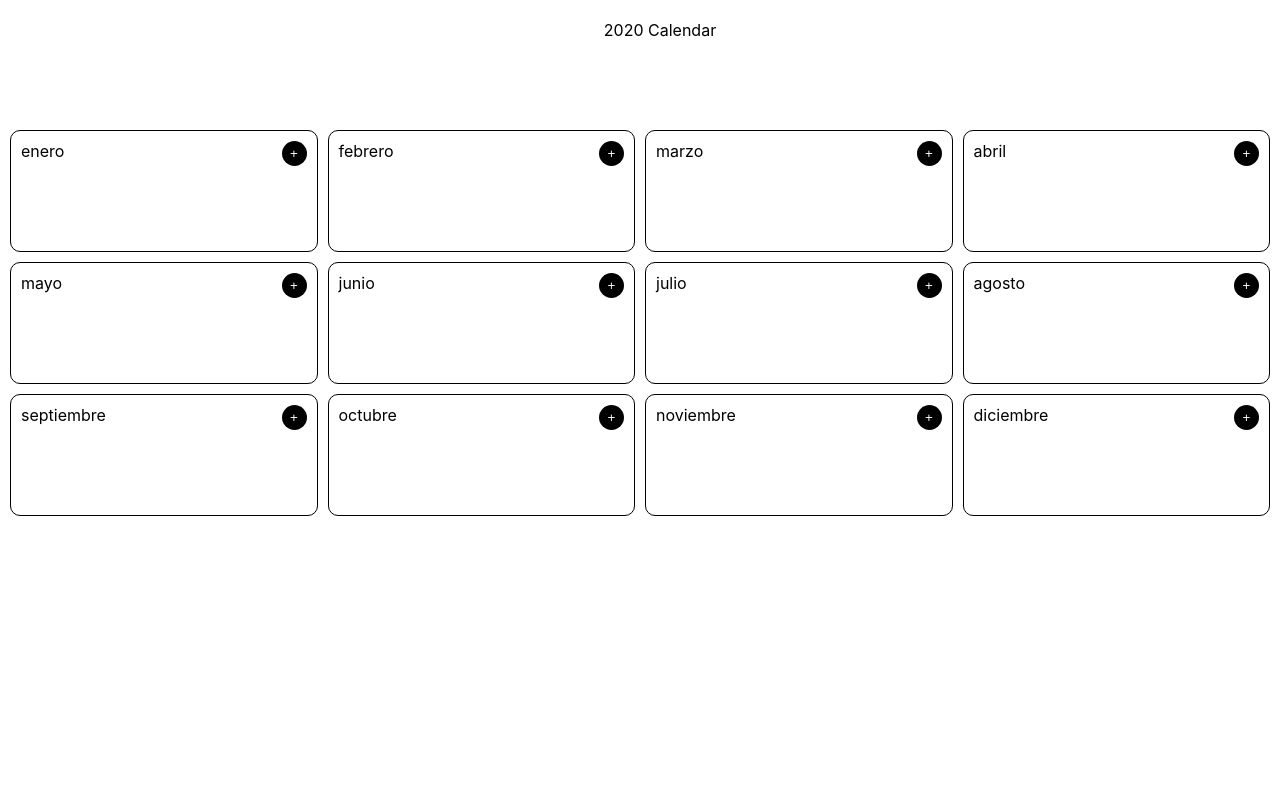
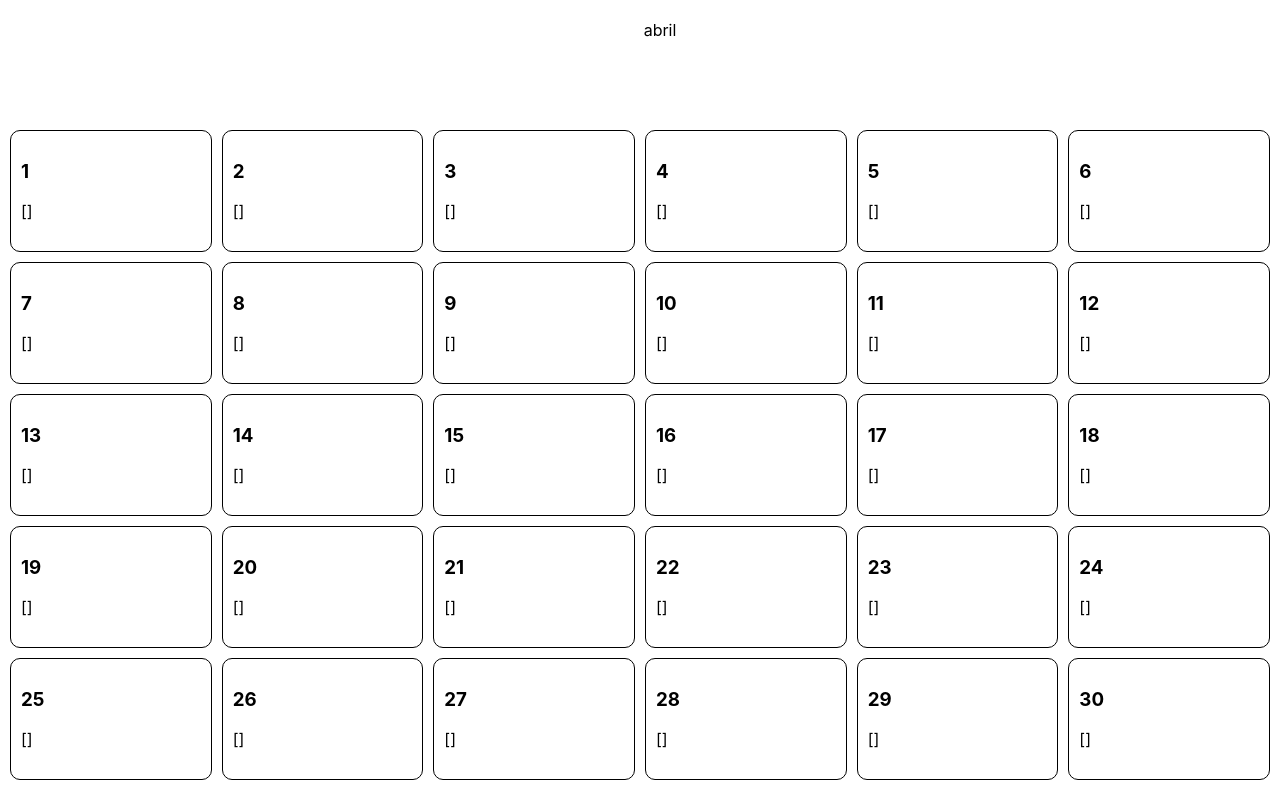
Before and after one commit to jmmzzei/redux-calendar, a React (Create React App) app: page /abril in a window 1280 px wide. Shown: the top 800 px of the page. Built offline with nearby package versions, Linux system fonts and the light colour scheme.

Commit message:
Populate DayCalendar.js and refactor routing

```diff
--- a/src/App.js
+++ b/src/App.js
@@ -9,10 +9,8 @@ function App() {
     return (
         <Router>
             <Switch>
-                <Route path='/day'>
-                    <DayCalendar />
-                </Route>
-
+                <Route path='/:month'
+                    component={DayCalendar} />
                 <Route path='/'>
                     <Navbar />
                     <Calendar />
--- a/src/components/CalendarStyled.js
+++ b/src/components/CalendarStyled.js
@@ -5,6 +5,6 @@ export const CalendarStyled = styled.section`
   margin: 0;
   padding: 5px;
   display: grid;
-  grid-template-columns: repeat(4, 1fr);
-  grid-template-rows: repeat(3, 1fr);
+  grid-template-columns: repeat(${props => props.month ? 6 : 4}, 1fr);
+  grid-template-rows: repeat(${props => props.month ? 5 : 3}, 1fr);
 `;
--- /dev/null
+++ b/src/components/DayItem.js
@@ -0,0 +1,12 @@
+import React from 'react'
+import {DayItemStyled} from './DayItemStyled'
+
+export const DayItem = ({activities, day}) => {
+
+  return (
+    <DayItemStyled>
+      <h3>{day}</h3>
+      {JSON.stringify(activities)}
+    </DayItemStyled>
+  )
+}
--- /dev/null
+++ b/src/components/DayItemStyled.js
@@ -0,0 +1,25 @@
+import styled from 'styled-components'
+
+export const DayItemStyled = styled.article`
+   border-radius: 10px;
+  border: 1px solid black;
+  min-height: 100px;
+  padding: 10px;
+  margin: 5px;
+
+  div {
+    display: flex;
+    align-items: flex-start;
+    justify-content: space-between;
+  }
+
+  button {
+    width: 25px;
+    height: 25px;
+    border-radius: 50%;
+    background: black;
+    color: white;
+    border: none;
+  }
+
+`
--- a/src/components/MonthItem.js
+++ b/src/components/MonthItem.js
@@ -2,16 +2,16 @@ import React from 'react'
 import {MonthItemStyled} from '../components/MonthItemStyled'
 import {Link} from 'react-router-dom'
 
-export const MonthItem = (props) => {
+export const MonthItem = ({month}) => {
   return (
     <MonthItemStyled>
       <div>
-        {props.children}
-        <Link to="/day">
+        {month}
+        <Link
+          to={`/${month}`}>
           <button>+</button>
         </Link>
       </div>
-      {props.todo}
-    </MonthItemStyled>
+    </MonthItemStyled >
   )
 }
--- a/src/containers/Calendar.js
+++ b/src/containers/Calendar.js
@@ -1,21 +1,20 @@
-import React from "react";
-import { CalendarStyled } from "../components/CalendarStyled";
-import { connect } from "react-redux";
-import { MonthItem } from "../components/MonthItem";
+import React from "react"
+import {CalendarStyled} from "../components/CalendarStyled";
+import {connect} from "react-redux";
+import {MonthItem} from "../components/MonthItem";
 
-const Calendar = (props) => {
+const Calendar = ({months}) => {
   return (
+
     <CalendarStyled>
-      {props.data &&
-        props.data.map((e) => <MonthItem key={e.month}>{e.month}</MonthItem>)}
+      {months &&
+        months.map((e, i) => <MonthItem key={i} month={e} />)}
     </CalendarStyled>
-  );
+  )
+}
+
+const mapStateToProps = (state) => {
+  return {months: [...Object.keys(state)]}
 };
 
-const mapStateToProps = (state) => {
-  console.log(state);
-
-  return { ...state };
-};
-
-export default connect(mapStateToProps)(Calendar);
+export default connect(mapStateToProps)(Calendar)
--- a/src/containers/DayCalendar.js
+++ b/src/containers/DayCalendar.js
@@ -1,20 +1,31 @@
 import React from 'react'
 import { connect } from 'react-redux'
+import { CalendarStyled } from '../components/CalendarStyled'
+import { Navbar } from '../components/Navbar'
+import { DayItem } from '../components/DayItem'
 
-const DayCalendar = (props) => {
+const DayCalendar = ({ match, months }) => {
+    let month = match.params.month
+    return (
+        <>
+            <Navbar month={month} />
+            <CalendarStyled month>
+                {(() => {
+                    let arr = []
+                    for (let i = 0; i < months[month].days; i++) {
+                        arr.push(<DayItem key={i} day={i + 1} activities={months[month].activities} />)
+                    }
+                    return arr
+                }
+                )()}
 
-    return (
-        <div>
-            in /day path
-        </div>
+            </CalendarStyled>
+        </>
     )
 }
 
-const mapStateToProps = (state) => {
-    console.log(state)
-    return (
-        { ...state }
-    )
-}
+const mapStateToProps = (state) => (
+    { months: { ...state } }
+)
 
 export default connect(mapStateToProps)(DayCalendar)
--- a/src/reducers/mainReducer.js
+++ b/src/reducers/mainReducer.js
@@ -1,30 +1,35 @@
-import { ADD_ACTIVITY, REMOVE_ACTIVITY } from "../constants/action-types";
-import { initialState } from "../state/initialState";
+import {ADD_ACTIVITY, REMOVE_ACTIVITY} from "../constants/action-types";
+import {initialState} from "../state/initialState";
 
 export const mainReducer = (state = initialState, action) => {
   switch (action.type) {
     case ADD_ACTIVITY:
-      return Object.assign({}, state, {
-        data: state.data.map((e) =>
-          e.month === action.month
-            ? e
-            : //{
-              //...e,
-              //{
-              //e.activities = [
-              //{...e.activities},
-              //{
-              //day: action.day,
-              //todo: action.todo,
-              //completed: false
-              //}
-              //]
-              //}
-              //}
-              e
-        ),
-      });
+      let newstate = {}
+
+      for (let e in state) {
+        if (state.hasOwnProperty(e)) {
+          if (e === action.month) {
+            newstate += {
+              e:
+              {
+                day: e.day,
+                activities: [
+                  ...e.activities,
+                  {
+                    day: action.day,
+                    todo: action.payload
+                  }
+                ]
+              }
+            }
+          } else {
+            newstate += e
+          }
+        }
+      }
+      return newstate
+
     default:
-      return state;
+      return state
   }
 };
--- a/src/state/initialState.js
+++ b/src/state/initialState.js
@@ -1,64 +1,50 @@
 export const initialState = {
-  data: [
-    {
-      month: "enero",
+  enero: {
     days: 30,
     activities: [],
   },
-    {
-      month: "febrero",
+  febrero: {
     days: 29,
     activities: [],
   },
-    {
-      month: "marzo",
+  marzo: {
+    days: 31,
+    activities: [],
+  },
+  abril: {
     days: 30,
     activities: [],
   },
-    {
-      month: "abril",
+  mayo: {
+    days: 31,
+    activities: [],
+  },
+  junio: {
     days: 30,
     activities: [],
   },
-    {
-      month: "mayo",
+  julio: {
+    days: 31,
+    activities: [],
+  },
+  agosto: {
     days: 30,
     activities: [],
   },
-    {
-      month: "junio",
+  septiembre: {
     days: 30,
     activities: [],
   },
-    {
-      month: "julio",
+  octubre: {
     days: 31,
     activities: [],
   },
-    {
-      month: "agosto",
+  noviembre: {
     days: 30,
     activities: [],
   },
-    {
-      month: "septiembre",
+  diciembre: {
     days: 31,
     activities: [],
-    },
-    {
-      month: "octubre",
-      days: 30,
-      activities: [],
-    },
-    {
-      month: "noviembre",
-      days: 30,
-      activities: [],
-    },
-    {
-      month: "diciembre",
-      days: 31,
-      activities: [],
-    },
-  ],
+  }
 };
```
Also changed, not shown: src/index.js (+5 -2 lines). Lines whose indentation alone changed are shown as unchanged.
